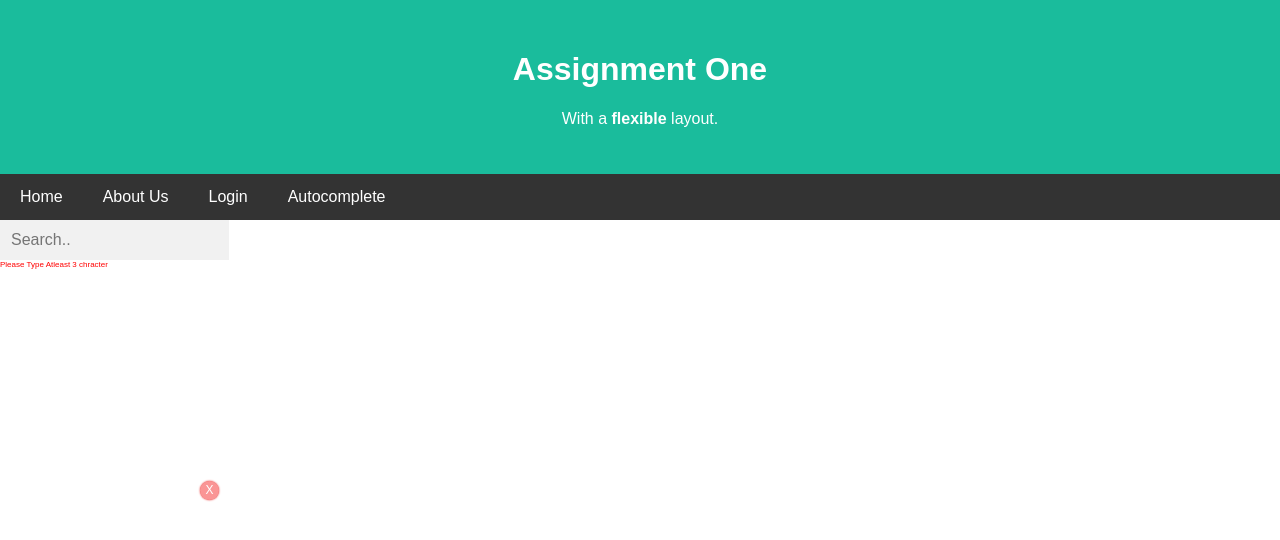
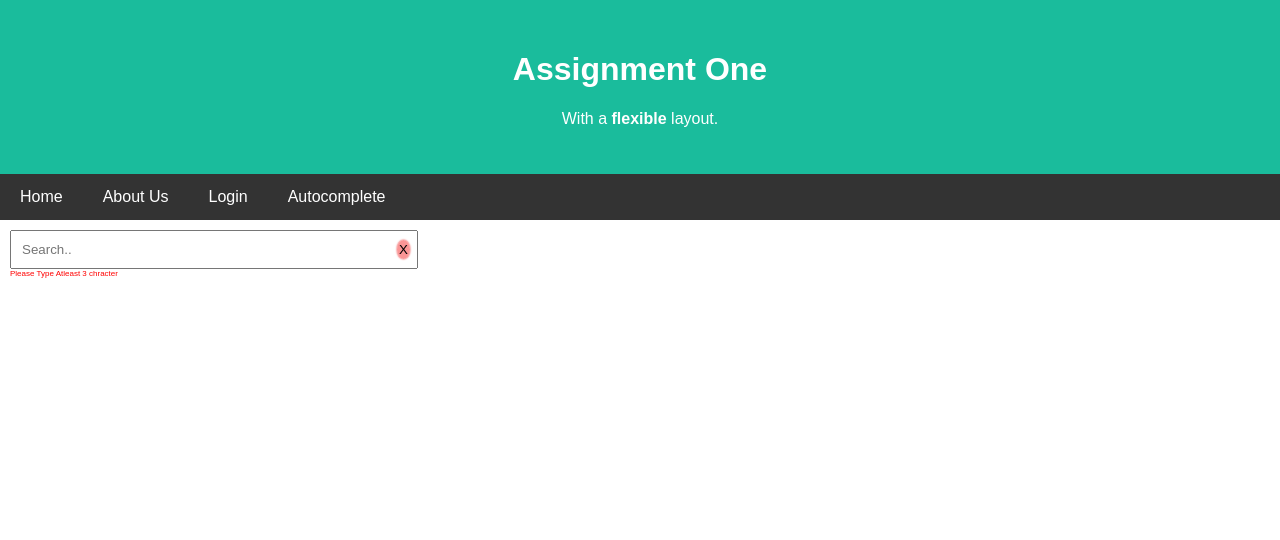
Before and after one commit to HoneyKumar/react-rxjs-ass1, a React (Create React App) app: page /autocomplete in a window 1280 px wide. Shown: the top 540 px of the page. Built offline with nearby package versions, Linux system fonts and the light colour scheme.

Commit message:
autocomplete fix

```diff
--- a/src/components/Autocomplete.tsx
+++ b/src/components/Autocomplete.tsx
@@ -76,9 +76,9 @@ class Autocomplete extends React.Component<State,Props>{
     renderList(){
         return (
             this.state.searchItems.map((item,index)=>{
-               return (<div key={index} >
-                    <strong data-val={item.value}>{item.value}</strong>
-                    <input type="hidden"  value={item.value}  />
+               return (<div className="search-item-list" key={index} data-val={item.value} onClick={this.handleOnClick}>
+                    {item.value}
+
                 </div>
                )
             }
@@ -90,18 +90,17 @@ class Autocomplete extends React.Component<State,Props>{
         this.setState({searchText : '',searchItems : []});
     }
     render(){
-        console.log(this.state.searchItems);
         return(
             <div className="dropdown">
                 <div className="autocomplete">
-                        <input type="text" placeholder="Search.." id="searchBox" value={this.state.searchText} onChange={this.handleOnchange} autoComplete="off" />
+                        <input type="text" className="inputSearch" placeholder="Search.." id="searchBox" value={this.state.searchText} onChange={this.handleOnchange} autoComplete="off" />
                         <button className="close-icon" type="reset" onClick={this.handleReset}></button>
                         {
                             this.state.searchText.length <=2 ? <div className="error-message">
                                 Please Type Atleast 3 chracter
                             </div>
                               : (
-                                this.state.searchItems.length > 0 ? <div id="myInputautocomplete-list" className="autocomplete-items" onClick={this.handleOnClick}>{this.renderList() }</div> : this.state.searchText.length > 2 &&<div className="error-message">No Result Found</div>
+                                this.state.searchItems.length > 0 ? <div id="myInputautocomplete-list" className="autocomplete-items" >{this.renderList() }</div> : this.state.searchText.length > 2 &&<div className="error-message">No Result Found</div>
                               )
 
 
--- a/src/css/Autocomplete.css
+++ b/src/css/Autocomplete.css
@@ -1,83 +1,46 @@
-
-.autocomplete {
-  position: relative;
-  display: inline-block;
+.autocomplete{
+  width: 100%;
+  margin: auto;
+  margin-top: 10px;
+  margin-left: 10px;
+}
+.inputSearch{
+  width: 30%;
+  padding:10px;
+}
+.autocomplete-items{
+  border : 1px solid #d4d4d4;
+  border-top: none;
+  border-bottom: none;
+  width: 30%;
 }
 
-input {
-  border: 1px solid transparent;
-  background-color: #f1f1f1;
+.autocomplete-items div{
   padding: 10px;
-  font-size: 16px;
-}
-
-input[type=text] {
-  background-color: #f1f1f1;
+  border-bottom: 1px solid #d4d4d4;
+  cursor: pointer;
+  background-color: #fff;
 
 }
-input[type=submit] {
-  background-color: DodgerBlue;
-  color: #fff;
-}
-.autocomplete-items {
-  border: 1px solid #d4d4d4;
-  border-bottom: none;
-  border-top: none;
-  z-index: 99;
-  /*position the autocomplete items to be the same width as the container:*/
-  top: 100%;
-  left: 0;
-  right: 0;
-}
-.autocomplete-items div {
-  padding: 10px;
+.close-icon{
+  border:1px solid transparent;
+  background-color: transparent;
   cursor: pointer;
-  background-color: #fff;
-  border-bottom: 1px solid #d4d4d4;
-}
-.autocomplete-items div:hover {
-  /*when hovering an item:*/
-  background-color: #e9e9e9;
-}
-.autocomplete-active {
-  /*when navigating through the items using the arrow keys:*/
-  background-color: DodgerBlue !important;
-  color: #ffffff;
-}
 
-.error-message{
-  color : red;
-  font-size : 8px;
-}
+    margin-left: -28px;
 
-
-.close-icon {
-	border:1px solid transparent;
-	background-color: transparent;
-	display: inline-block;
-	vertical-align: middle;
-  outline: 0;
-  cursor: pointer;
 }
 .close-icon:after {
-  position: fixed;
-  content: "X";
-  display: block;
-  width: 15px;
-  height: 15px;
-  background-color: #FA9595;
-  z-index: 1;
-  right: 861px;
-  left: 0px;
-  top: 196px;
-  bottom: 15px;
-  margin: auto;
-  padding: 2px;
-  border-radius: 50%;
-  text-align: center;
-  color: white;
-  font-weight: normal;
-  font-size: 12px;
-  box-shadow: 0 0 2px #E50F0F;
-  cursor: pointer;
+   content: "X";
+   background-color: #FA9595;
+   padding: 2px;
+   border-radius: 50%;
+   width: 15px;
+   height: 15px;
+   box-shadow: 0 0 2px #E50F0F;
+
 }
+.error-message{
+  color: red;
+  font-size: 8px;
+}
```
